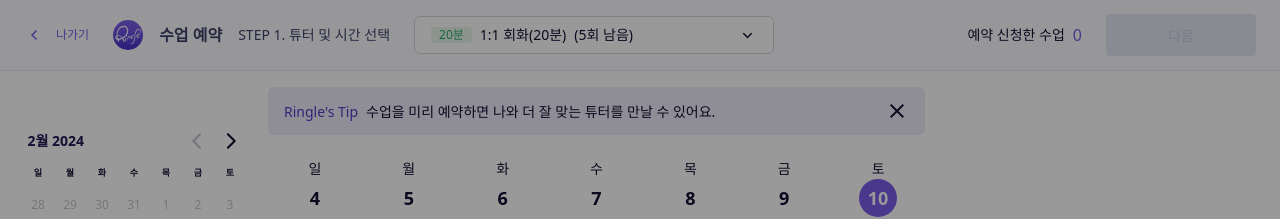
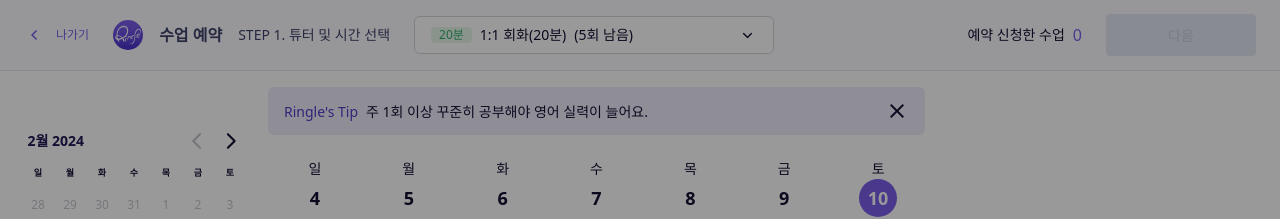
Before and after one commit to ahnlook/assignment-ringle, a React (Vite) app: page / in a window 1280 px wide. Shown: the top 219 px of the page. Built offline with nearby package versions, Linux system fonts and the light colour scheme.

Commit message:
[#5] feat: tip 메시지 닫기

```diff
--- a/src/components/Scheduler/TipBox.tsx
+++ b/src/components/Scheduler/TipBox.tsx
@@ -1,14 +1,20 @@
+import { useDispatch } from 'react-redux'
+import { lessonBookingUiActions } from '../../store/lessonBookingUi-slice'
+
 const TIPS = [
   '주 1회 이상 꾸준히 공부해야 영어 실력이 늘어요.',
   '수업을 미리 예약하면 나와 더 잘 맞는 튜터를 만날 수 있어요.',
-  '튜터의 수업이 빠르게 마감될 수 있습니다. 미리 예약해보세요.',
-  '3~4주 뒤 수업도 미리 예약해 보세요.',
-  '지금 한 달 수업을 미리 예약해 보세요.'
+  '튜터의 수업이 빠르게 마감될 수 있습니다. 미리 예약해보세요.'
 ]
 
 const TipBox = () => {
+  const dispatch = useDispatch()
   const randomIndex = Math.floor(Math.random() * TIPS.length)
   const randomTip = TIPS[randomIndex]
+
+  const handleTipBoxClose = () => {
+    dispatch(lessonBookingUiActions.closeTipBox())
+  }
 
   return (
     <div className='flex justify-between items-center px-4 py-3 my-4 bg-purple-50 text-h-5 rounded-md text-nowrap'>
@@ -16,7 +22,9 @@ const TipBox = () => {
         <span className='text-purple-500 pr-2'>Ringle's Tip</span>
         <span>{randomTip}</span>
       </div>
-      <i className='material-symbols-outlined pl-2'>close</i>
+      <button className='flex' onClick={handleTipBoxClose}>
+        <i className='material-symbols-outlined pl-2'>close</i>
+      </button>
     </div>
   )
 }
--- a/src/components/Scheduler/index.tsx
+++ b/src/components/Scheduler/index.tsx
@@ -1,13 +1,20 @@
+import { useSelector } from 'react-redux'
+
 import MonthlyCalendar from '../Calendar/MonthlyCalendar'
 import TipBox from './TipBox'
 import WeeklyScheduler from './WeeklyScheduler'
+import { RootState } from '../../store'
 
 const Schedule = () => {
+  const { tipBoxIsVisible } = useSelector(
+    (state: RootState) => state.lessonBookingUi
+  )
+
   return (
     <div className='flex flex-1'>
       <MonthlyCalendar />
       <div className='flex-1'>
-        <TipBox />
+        {tipBoxIsVisible && <TipBox />}
         <WeeklyScheduler />
       </div>
     </div>
--- a/src/store/lessonBookingUi-slice.ts
+++ b/src/store/lessonBookingUi-slice.ts
@@ -3,7 +3,8 @@ import { createSlice } from '@reduxjs/toolkit'
 const lessonBookingUiSlice = createSlice({
   name: 'lessonBookingUi',
   initialState: {
-    lessonTicketModalIsVisible: true
+    lessonTicketModalIsVisible: true,
+    tipBoxIsVisible: true
   },
   reducers: {
     openLessonTicketModal(state) {
@@ -11,6 +12,9 @@ const lessonBookingUiSlice = createSlice({
     },
     closeLessonTicketModal(state) {
       state.lessonTicketModalIsVisible = false
+    },
+    closeTipBox(state) {
+      state.tipBoxIsVisible = false
     }
   }
 })
```
